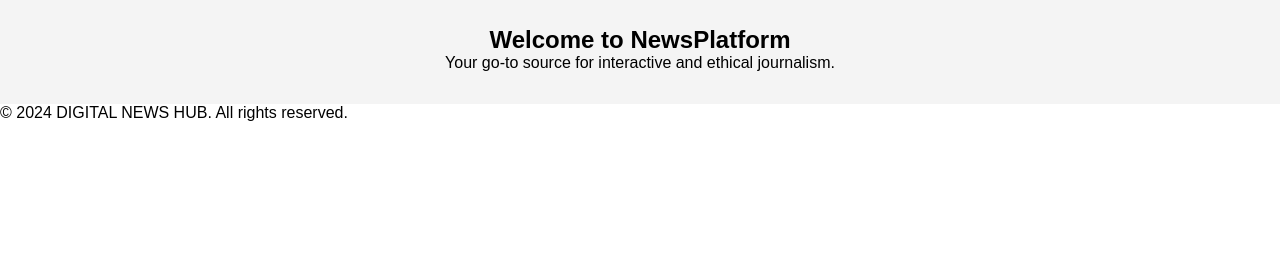
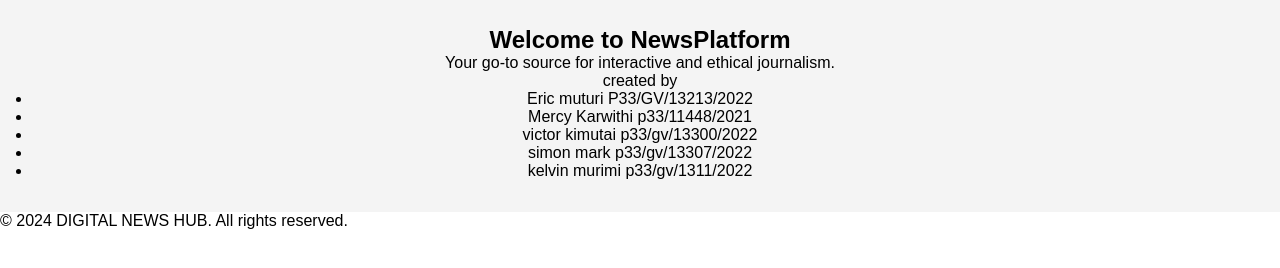
Before and after one commit to 1001-wq/DIGITAL-NEWS-HUB, a plain HTML site: page index.html in a window 1280 px wide. Shown: the part 188-456 px from the top of the page. Drawn offline with Linux system fonts and the light colour scheme.

Commit message:
Update index.html

```diff
--- a/index.html
+++ b/index.html
@@ -27,6 +27,14 @@
         <section class="hero">
             <h1>Welcome to NewsPlatform</h1>
             <p>Your go-to source for interactive and ethical journalism.</p>
+            <p>created by</p>
+               <ul>
+<li>Eric muturi P33/GV/13213/2022</li>
+<li>Mercy Karwithi p33/11448/2021</li>
+<li>victor kimutai p33/gv/13300/2022</li>
+<li>simon mark p33/gv/13307/2022</li>
+<li>kelvin murimi p33/gv/1311/2022</li>
+        </ul>
         </section>
     <footer>
         <p>&copy; 2024 DIGITAL NEWS HUB. All rights reserved.</p>
```
